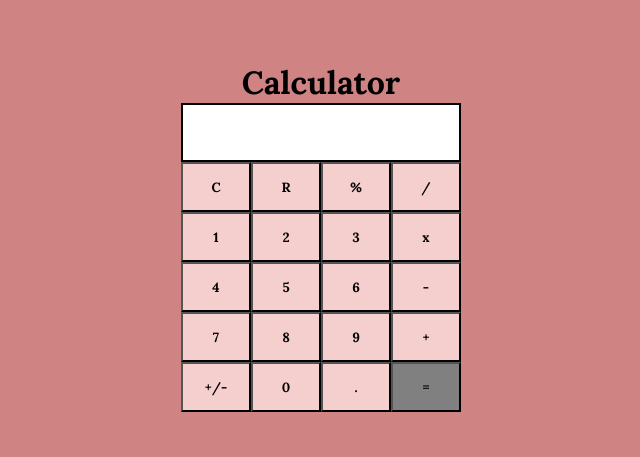
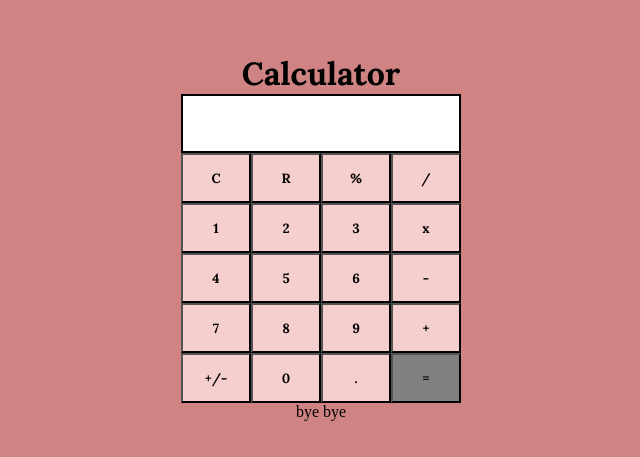
Before and after one commit to harsh-081004/Calculator, a React (Vite) app: page / in a window 1280 px wide. Shown: the part 163-620 px from the top of the page, without its empty margins (319-959 px from the left). Built offline with nearby package versions, Linux system fonts and the light colour scheme.

Commit message:
[New change]

```diff
--- a/src/App.jsx
+++ b/src/App.jsx
@@ -115,6 +115,7 @@ const App = () => {
           =
         </button>
         </div>
+        bye bye
         </div>
   );
 };
```
